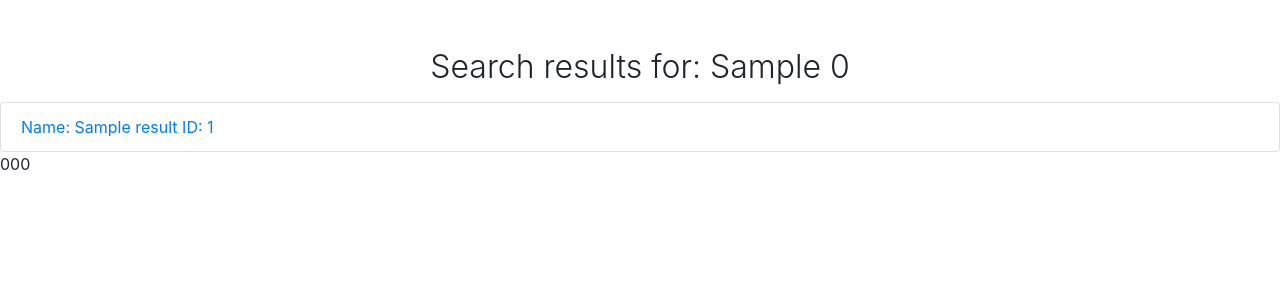
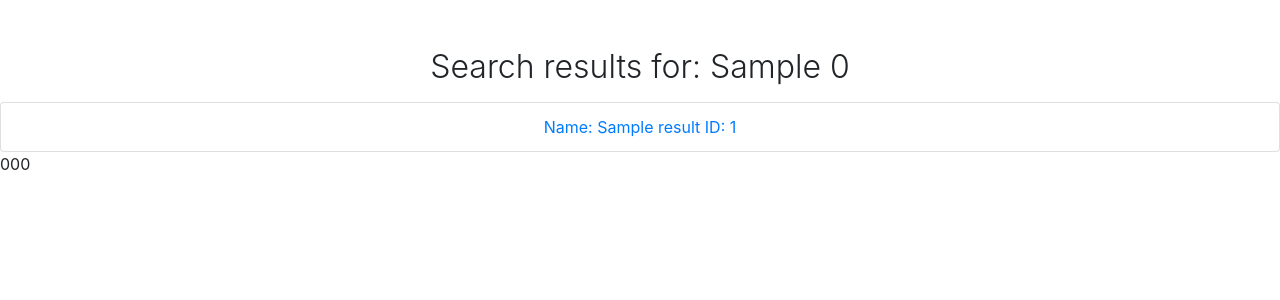
Before and after one commit to ISISNeutronMuon/HLM_View, a Django app: template hlmview/templates/search_results.html in a window 1280 px wide. Shown: the part 92-392 px from the top of the page. Run offline with Django 3.2, Linux system fonts and the light colour scheme; the template is opened without the code that fills it: most values are stand-ins (such as "Sample title", 1, 10 or a date in 2020); some libraries are stand-ins or nearby versions.

Commit message:
centered list

```diff
--- a/hlmview/templates/search_results.html
+++ b/hlmview/templates/search_results.html
@@ -7,9 +7,9 @@
 {% block content %}
 
 <h2 class="font-weight-light mx-5 mb-3 mt-5 text-center">Search results for: {{results.0.name}}</h2>
-<div class="list-group">
+<div class="list-group justify-content-center">
 {% for result in results %}
-    <a href = "{% url 'detail' result.id %}" class="list-group-item"> Name: {{ result.name }}  ID:  {{result.id}} </a>
+    <a href = "{% url 'detail' result.id %}" class="list-group-item text-center"> Name: {{ result.name }}  ID:  {{result.id}} </a>
 {% endfor %}
 </div>
 {{ exception }}
```
